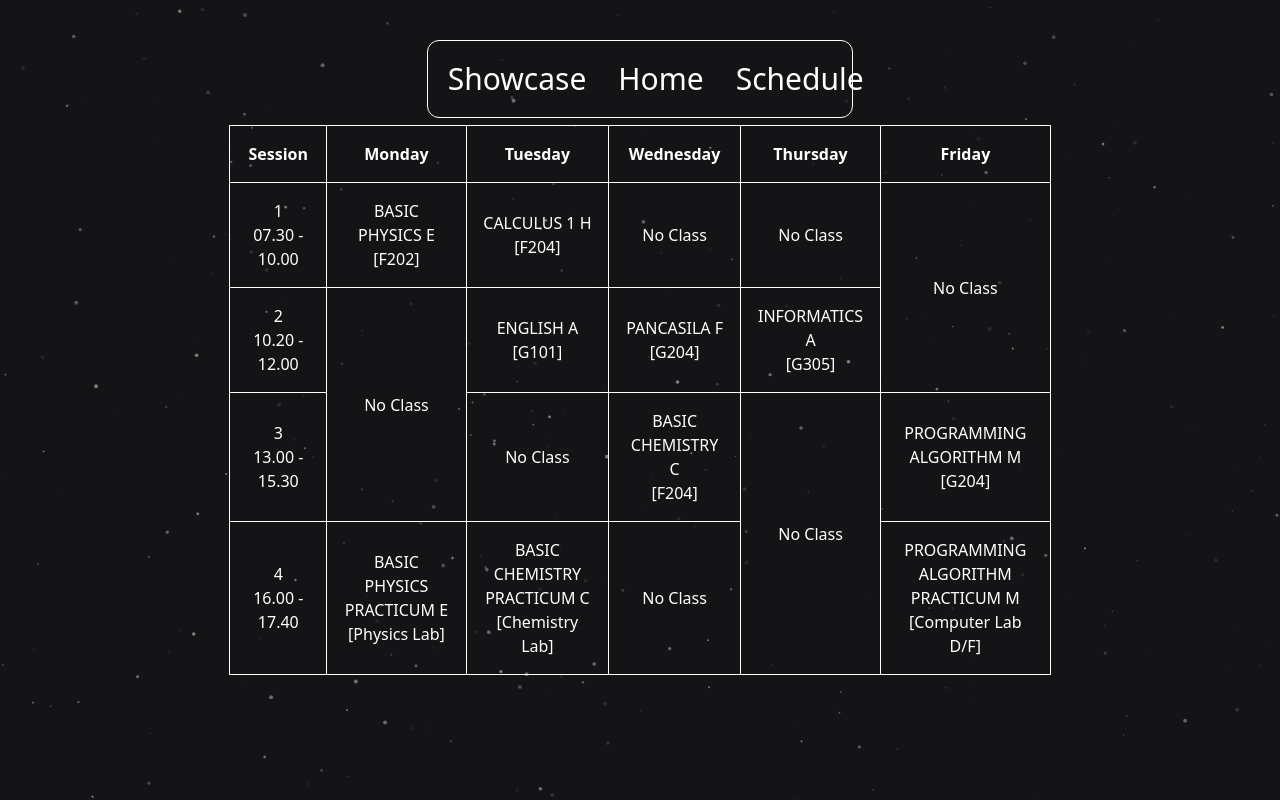
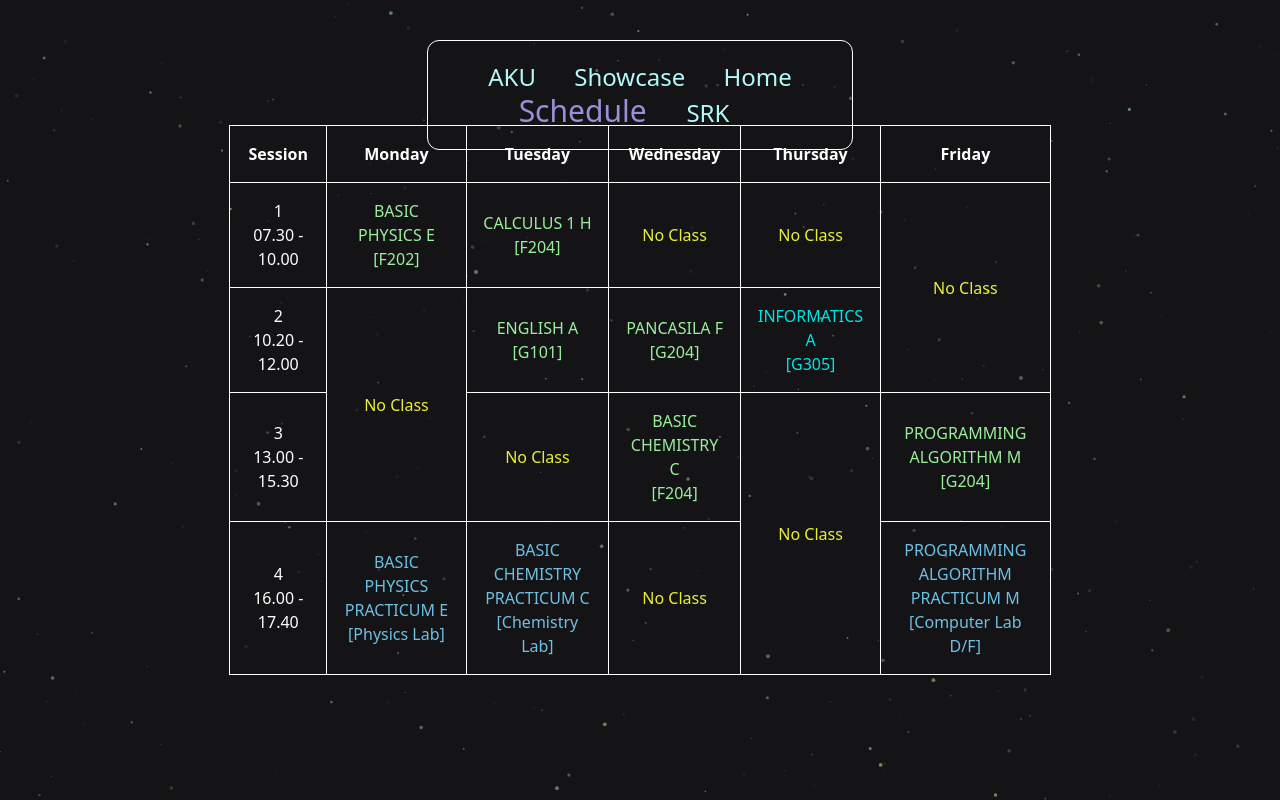
Before and after one commit to sleepymor/stella-nebula, a Vue app: page /schedule in a window 1280 px wide. Built offline with nearby package versions, Linux system fonts and the light colour scheme.

Commit message:
add color

```diff
--- a/src/App.vue
+++ b/src/App.vue
@@ -4,11 +4,39 @@ import { RouterLink, RouterView } from 'vue-router'
 
 <template>
   <div class="min-h-screen flex flex-col">
-    <nav class="absolute inset-0 w-3/4 md:w-1/3 mt-10 mx-auto border rounded-xl border-white h-fit text-center md:text-3xl p-5 z-10">
-      <RouterLink to="/showcase">Showcase</RouterLink>
-      <RouterLink class="mx-8" to="/">Home</RouterLink>
-      <RouterLink to="/schedule">Schedule</RouterLink>
-    </nav>
+    <nav class="absolute inset-0 w-3/4 md:w-1/3 mt-10 mx-auto border rounded-xl border-white font-thin h-fit text-center text-xs md:text-2xl p-5 z-10 text-neoncyan-light">
+  <RouterLink
+    to="/aku"
+    class=" hover:text-3xl hover:text-neonpurple-light mx-8"
+    :class="{ 'text-neonpurple-soft font-thin md:text-3xl': $route.path === '/aku', 'text-neoncyan-light': $route.path !== '/showcase' }">
+    AKU
+  </RouterLink>
+  <RouterLink
+    to="/showcase"
+    class=" hover:text-3xl hover:text-neonpurple-light"
+    :class="{ 'text-neonpurple-soft font-thin md:text-3xl': $route.path === '/showcase', 'text-neoncyan-light': $route.path !== '/showcase' }">
+    Showcase
+  </RouterLink>
+  <RouterLink
+    to="/"
+    class="mx-8 hover:text-3xl hover:text-neonpurple-light"
+    :class="{ 'text-neonpurple-soft font-thin md:text-3xl': $route.path === '/', 'text-neoncyan-light': $route.path !== '/' }">
+    Home
+  </RouterLink>
+  <RouterLink
+    to="/schedule"
+    class=" hover:text-3xl hover:text-neonpurple-light"
+    :class="{ 'text-neonpurple-soft font-thin md:text-3xl': $route.path === '/schedule', 'text-neoncyan-light': $route.path !== '/schedule' }">
+    Schedule
+  </RouterLink>
+  <RouterLink
+    to="/srk"
+    class=" hover:text-3xl hover:text-neonpurple-light mx-8"
+    :class="{ 'text-neonpurple-soft font-thin md:text-3xl': $route.path === '/srk', 'text-neoncyan-light': $route.path !== '/schedule' }">
+    SRK
+  </RouterLink>
+</nav>
+
 
     <div id="particles-js" class="flex-grow relative">
     </div>
--- a/src/main.js
+++ b/src/main.js
@@ -20,7 +20,7 @@ particlesJS("particles-js", {
         }
       },
       "color": {
-        "value": "#ffffff"
+        "value": ['#B2EBF2','#D2F8D2','#B3F9F9','#F3F9A1','#D6A6F0']
       },
       "shape": {
         "type": "circle",
--- a/src/views/ScheduleView.vue
+++ b/src/views/ScheduleView.vue
@@ -4,7 +4,7 @@
 
 <template>
 <div class="absolute inset-0 flex flex-col w-1/ px-4 md:w-2/3 mx-auto justify-center overflow-x-auto">
-    <table class="border-collapse border border-white table-auto w-full">
+    <table class="border-collapse border border-white border-rounded table-auto w-full">
         <thead>
             <tr>
                 <th class="border border-white p-2 md:p-4 text-xs md:text-base">Session</th>
@@ -18,32 +18,32 @@
         <tbody class="text-center">
             <tr class="border border-white">
                 <td class="border border-white p-2 md:p-4 text-xs md:text-base">1 <br> 07.30 - 10.00</td>
-                <td class="border border-white p-2 md:p-4 text-xs md:text-base">BASIC PHYSICS E <br> [F202] </td>
-                <td class="border border-white p-2 md:p-4 text-xs md:text-base">CALCULUS 1 H <br> [F204] </td>
-                <td class="border border-white p-2 md:p-4 text-xs md:text-base">No Class</td>
-                <td class="border border-white p-2 md:p-4 text-xs md:text-base">No Class</td>
-                <td class="border border-white p-2 md:p-4 text-xs md:text-base" rowspan="2">No Class</td>
+                <td class="border border-white p-2 md:p-4 text-xs md:text-base text-neongreen-soft">BASIC PHYSICS E <br> [F202] </td>
+                <td class="border border-white p-2 md:p-4 text-xs md:text-base text-neongreen-soft">CALCULUS 1 H <br> [F204] </td>
+                <td class="border border-white p-2 md:p-4 text-xs md:text-base text-neonyellow-soft">No Class</td>
+                <td class="border border-white p-2 md:p-4 text-xs md:text-base text-neonyellow-soft">No Class</td>
+                <td class="border border-white p-2 md:p-4 text-xs md:text-base text-neonyellow-soft" rowspan="2">No Class</td>
             </tr>
             <tr class="border border-white">
                 <td class="border border-white p-2 md:p-4 text-xs md:text-base">2 <br> 10.20 - 12.00</td>
-                <td class="border border-white p-2 md:p-4 text-xs md:text-base" rowspan="2">No Class</td>
-                <td class="border border-white p-2 md:p-4 text-xs md:text-base">ENGLISH A <br> [G101] </td>
-                <td class="border border-white p-2 md:p-4 text-xs md:text-base">PANCASILA F <br> [G204] </td>
-                <td class="border border-white p-2 md:p-4 text-xs md:text-base">INFORMATICS A <br> [G305] </td>
+                <td class="border border-white p-2 md:p-4 text-xs md:text-base text-neonyellow-soft" rowspan="2">No Class</td>
+                <td class="border border-white p-2 md:p-4 text-xs md:text-base text-neongreen-soft">ENGLISH A <br> [G101] </td>
+                <td class="border border-white p-2 md:p-4 text-xs md:text-base text-neongreen-soft">PANCASILA F <br> [G204] </td>
+                <td class="border border-white p-2 md:p-4 text-xs md:text-base text-neoncyan-soft">INFORMATICS A <br> [G305] </td>
             </tr>
             <tr class="border border-white">
                 <td class="border border-white p-2 md:p-4 text-xs md:text-base">3 <br> 13.00 - 15.30</td>
-                <td class="border border-white p-2 md:p-4 text-xs md:text-base">No Class</td>
-                <td class="border border-white p-2 md:p-4 text-xs md:text-base">BASIC CHEMISTRY C <br> [F204] </td>
-                <td class="border border-white p-2 md:p-4 text-xs md:text-base" rowspan="2">No Class</td>
-                <td class="border border-white p-2 md:p-4 text-xs md:text-base">PROGRAMMING ALGORITHM M <br> [G204] </td>
+                <td class="border border-white p-2 md:p-4 text-xs md:text-base text-neonyellow-soft">No Class</td>
+                <td class="border border-white p-2 md:p-4 text-xs md:text-base text-neongreen-soft">BASIC CHEMISTRY C <br> [F204] </td>
+                <td class="border border-white p-2 md:p-4 text-xs md:text-base text-neonyellow-soft" rowspan="2">No Class</td>
+                <td class="border border-white p-2 md:p-4 text-xs md:text-base text-neongreen-soft">PROGRAMMING ALGORITHM M <br> [G204] </td>
             </tr>
             <tr class="border border-white">
                 <td class="border border-white p-2 md:p-4 text-xs md:text-base">4 <br> 16.00 - 17.40</td>
-                <td class="border border-white p-2 md:p-4 text-xs md:text-base">BASIC PHYSICS PRACTICUM E <br> [Physics Lab] </td>
-                <td class="border border-white p-2 md:p-4 text-xs md:text-base">BASIC CHEMISTRY PRACTICUM C <br> [Chemistry Lab] </td>
-                <td class="border border-white p-2 md:p-4 text-xs md:text-base">No Class</td>
-                <td class="border border-white p-2 md:p-4 text-xs md:text-base">PROGRAMMING ALGORITHM <br> PRACTICUM M <br> [Computer Lab D/F] </td>
+                <td class="border border-white p-2 md:p-4 text-xs md:text-base text-neonblue-soft">BASIC PHYSICS PRACTICUM E <br> [Physics Lab] </td>
+                <td class="border border-white p-2 md:p-4 text-xs md:text-base text-neonblue-soft">BASIC CHEMISTRY PRACTICUM C <br> [Chemistry Lab] </td>
+                <td class="border border-white p-2 md:p-4 text-xs md:text-base text-neonyellow-soft">No Class</td>
+                <td class="border border-white p-2 md:p-4 text-xs md:text-base text-neonblue-soft">PROGRAMMING ALGORITHM <br> PRACTICUM M <br> [Computer Lab D/F] </td>
             </tr>
         </tbody>
     </table>
--- a/tailwind.config.js
+++ b/tailwind.config.js
@@ -2,11 +2,49 @@
 module.exports = {
   content: [
     "index.html"
-,    "./index.html",
+    , "./index.html",
     "./src/**/*.{vue,js,ts,jsx,tsx}",
   ],
   theme: {
-    extend: {},
+    extend: {
+      colors: {
+        'neonblue': {
+          light:'#B2EBF2',
+          soft:'#6EC1E4',
+          muted:'#4A9BD8',
+          deep:'#00BFFF',
+          dark:'#003F6C',
+        },
+        'neongreen': {
+          light:'#D2F8D2',
+          soft:'#9AEF9A',
+          muted:'#66D28E',
+          deep:'#39FF14',
+          dark:'#004D20',
+        },
+        'neoncyan': {
+          light:'#B3F9F9',
+          soft:'#00E5E3',
+          muted:'#00C1C1',
+          deep:'#00B2B2',
+          dark:'#005D5D',
+        },
+        'neonyellow': {
+          light:'#F3F9A1',
+          soft:'#EAF038',
+          muted:'#D6D32F',
+          deep:'#F2D01B',
+          dark:'#9B9A00',
+        },
+        'neonpurple': {
+          light:'#D6A6F0',
+          soft:'#9B8FD7',
+          muted:'#8A6ECF',
+          deep:'#6A3F9F',
+          dark:'#2E1A5E',
+        },
+      },
+    },
   },
-  plugins: [],
+plugins: [],
 };
```
